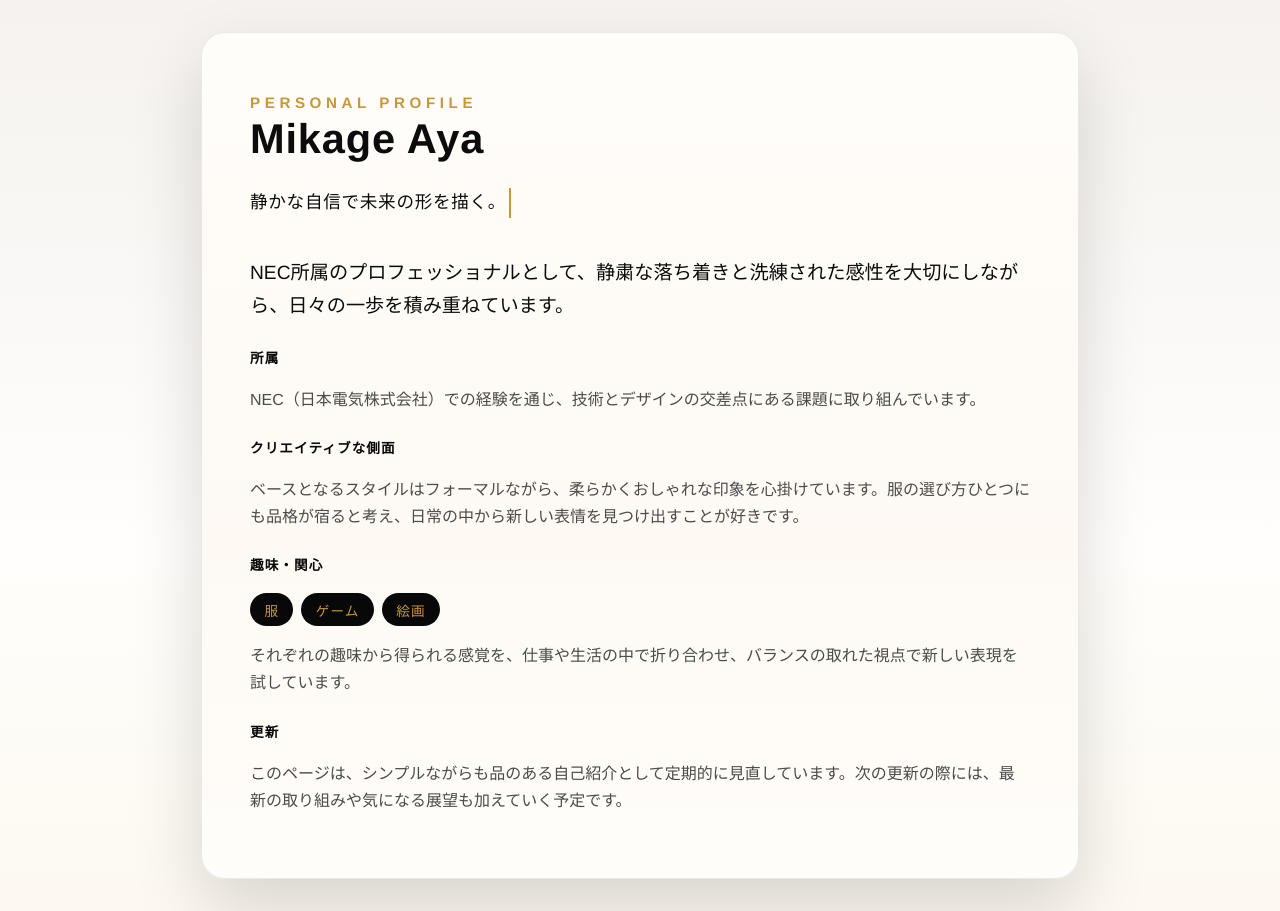
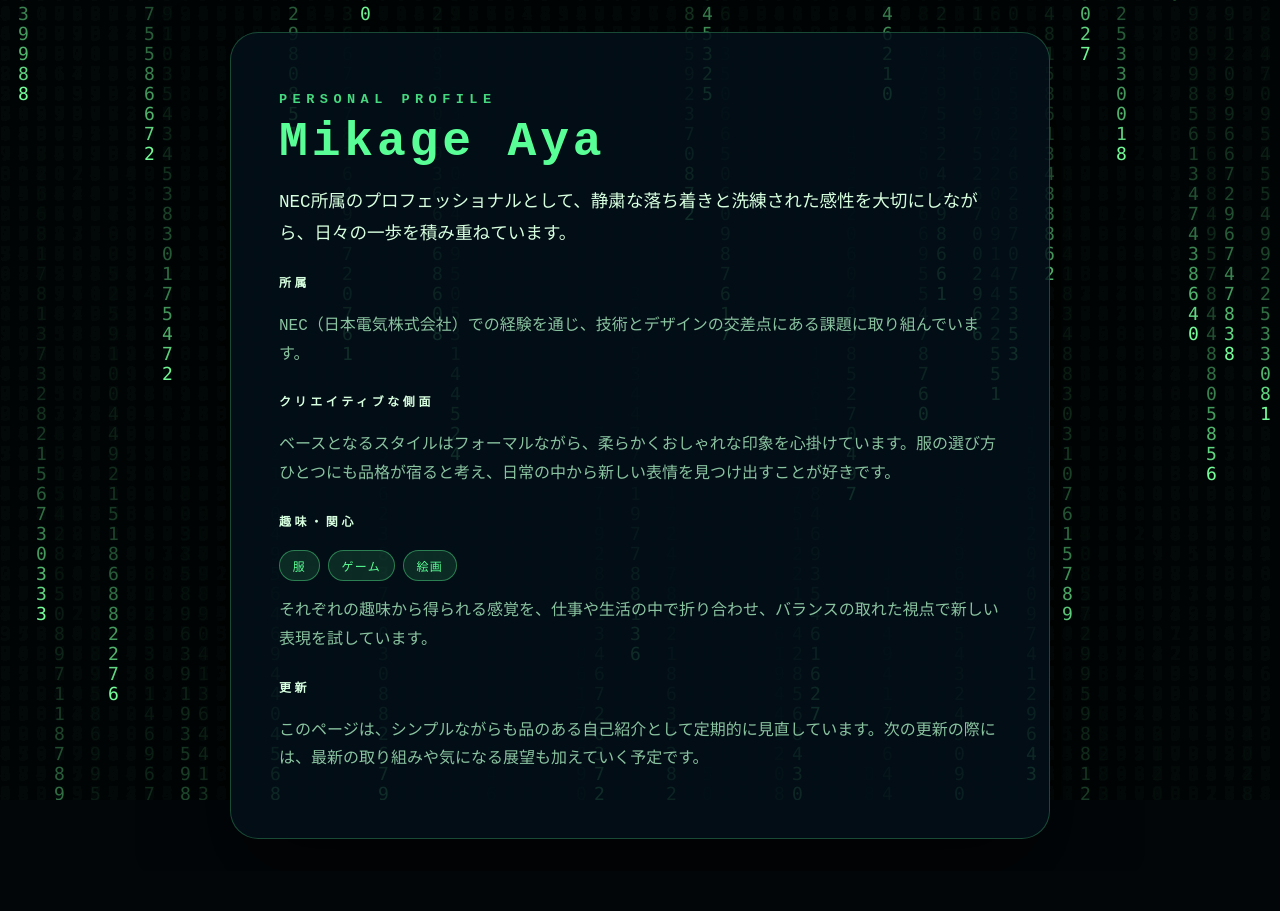
Before and after one commit to MiMikiiz/mikagewebsite, a plain HTML site: page index.html in a window 1280 px wide. After the commit the page ends 871 px from the top, so only its background shows below. Drawn offline with Linux system fonts and the light colour scheme.

Commit message:
アニメーション追加

```diff
--- a/index.html
+++ b/index.html
@@ -7,10 +7,10 @@
   <link rel="stylesheet" href="style.css">
 </head>
 <body>
+  <canvas id="matrix-canvas" aria-hidden="true"></canvas>
   <main>
     <h2>Personal Profile</h2>
     <h1>Mikage Aya</h1>
-    <p class="typing-text" data-phrases="技術と感性を結ぶ架け橋でいたい。|静かな自信で未来の形を描く。|細部を慈しみながら、日々の歩みを積み重ねる。"></p>
     <p class="lead">NEC所属のプロフェッショナルとして、静粛な落ち着きと洗練された感性を大切にしながら、日々の一歩を積み重ねています。</p>
 
     <div class="section">
@@ -40,49 +40,44 @@
   </main>
   <script>
     (function () {
-      const el = document.querySelector(".typing-text");
-      if (!el) return;
-      const phrases = (el.dataset.phrases || "")
-        .split("|")
-        .map((phrase) => phrase.trim())
-        .filter(Boolean);
-      if (!phrases.length) return;
+      const canvas = document.getElementById("matrix-canvas");
+      if (!canvas) return;
+      const ctx = canvas.getContext("2d");
+      const letters = "0123456789";
 
-      let phraseIndex = 0;
-      let charIndex = 0;
-      let isDeleting = false;
-      const typingSpeed = 90;
-      const pauseDelay = 1400;
+      let columns = [];
 
-      function tick() {
-        const phrase = phrases[phraseIndex % phrases.length];
-        const isComplete = charIndex === phrase.length;
-        const isEmpty = charIndex === 0;
-
-        if (isDeleting) {
-          charIndex = Math.max(0, charIndex - 1);
-        } else {
-          charIndex = Math.min(phrase.length, charIndex + 1);
-        }
-
-        el.textContent = phrase.slice(0, charIndex);
-
-        let delay = typingSpeed;
-        if (!isDeleting && isComplete) {
-          delay = pauseDelay;
-          isDeleting = true;
-        } else if (isDeleting && isEmpty) {
-          isDeleting = false;
-          phraseIndex++;
-          delay = typingSpeed;
-        } else if (isDeleting) {
-          delay = typingSpeed / 2;
-        }
-
-        setTimeout(tick, delay);
+      function resizeCanvas() {
+        canvas.width = window.innerWidth;
+        canvas.height = window.innerHeight;
+        const columnCount = Math.floor(canvas.width / 18);
+        columns = new Array(columnCount).fill(0);
       }
 
-      tick();
+      function draw() {
+        ctx.fillStyle = "rgba(0, 8, 8, 0.16)";
+        ctx.fillRect(0, 0, canvas.width, canvas.height);
+        ctx.fillStyle = "#75ff99";
+        ctx.font = "18px Monaco, 'Courier New', monospace";
+
+        columns.forEach((y, index) => {
+          const x = index * 18;
+          const text = letters.charAt(Math.floor(Math.random() * letters.length));
+          ctx.fillText(text, x, y);
+
+          if (y > canvas.height && Math.random() > 0.975) {
+            columns[index] = 0;
+          } else {
+            columns[index] = y + 20;
+          }
+        });
+
+        requestAnimationFrame(draw);
+      }
+
+      window.addEventListener("resize", resizeCanvas);
+      resizeCanvas();
+      draw();
     })();
   </script>
 </body>
--- a/style.css
+++ b/style.css
@@ -1,54 +1,67 @@
 :root {
-  color-scheme: light;
-  font-family: "Helvetica Neue", system-ui, -apple-system, BlinkMacSystemFont, "Segoe UI", sans-serif;
-  --page-bg: #ffffff;
-  --card-bg: #fffdfa;
-  --text-primary: #0c0c0c;
-  --text-muted: #4b4b4b;
-  --accent-gold: #c7983a;
-  --accent-black: #080808;
+  font-family: "IBM Plex Mono", "Courier New", Monaco, monospace;
+  --bg: #020609;
+  --card-bg: rgba(3, 15, 25, 0.88);
+  --text-primary: #d7ffdf;
+  --text-muted: #8ac3a0;
+  --accent-green: #59ff96;
+}
+
+* {
+  box-sizing: border-box;
 }
 
 body {
-  font-family: inherit;
   margin: 0;
   min-height: 100vh;
-  background: linear-gradient(180deg, #f5f2ef 0%, #fffefc 60%, #fdf9f1 100%);
+  background: var(--bg);
+  color: var(--text-primary);
   display: flex;
   align-items: center;
   justify-content: center;
   padding: 2rem;
+  position: relative;
+  overflow: hidden;
+}
+
+#matrix-canvas {
+  position: fixed;
+  inset: 0;
+  z-index: 0;
 }
 
 main {
+  position: relative;
+  z-index: 1;
   padding: 3rem;
-  border-radius: 1.5rem;
-  background: linear-gradient(180deg, var(--card-bg) 0%, #fef9f3 60%, var(--card-bg) 100%);
-  box-shadow: 0 30px 70px rgba(8, 8, 8, 0.15);
-  max-width: 780px;
+  width: min(820px, 100%);
+  margin: 0 auto;
+  border-radius: 1.75rem;
+  background: var(--card-bg);
+  box-shadow: 0 40px 80px rgba(0, 0, 0, 0.65);
   text-align: left;
-  border: 1px solid rgba(0, 0, 0, 0.08);
+  border: 1px solid rgba(89, 255, 150, 0.25);
 }
 
 h1 {
   margin-top: 0;
   margin-bottom: 0.5rem;
-  color: var(--text-primary);
-  font-size: 2.6rem;
-  letter-spacing: 0.02em;
+  font-size: clamp(2.4rem, 4vw, 3rem);
+  letter-spacing: 0.08em;
+  color: var(--accent-green);
 }
 
 h2 {
-  margin-bottom: 0.25rem;
-  color: var(--accent-gold);
-  font-size: 0.95rem;
-  letter-spacing: 0.3em;
+  margin-bottom: 0.5rem;
+  letter-spacing: 0.4em;
+  font-size: 0.85rem;
   text-transform: uppercase;
+  color: #46d87f;
 }
 
 p {
   color: var(--text-muted);
-  line-height: 1.7;
+  line-height: 1.8;
   margin-bottom: 1rem;
 }
 
@@ -58,57 +71,34 @@ p {
 
 .label {
   font-weight: 600;
-  color: var(--accent-black);
-  letter-spacing: 0.08em;
-  font-size: 0.85rem;
+  color: var(--text-primary);
+  letter-spacing: 0.3em;
+  font-size: 0.75rem;
   text-transform: uppercase;
 }
 
 .lead {
   margin-bottom: 1.5rem;
-  font-size: 1.2rem;
+  font-size: 1.1rem;
   color: var(--text-primary);
-}
-
-.typing-text {
-  font-size: 1.1rem;
-  font-weight: 500;
-  color: var(--text-primary);
-  letter-spacing: 0.04em;
-  display: inline-block;
-  min-height: 1.4em;
-  border-right: 2px solid var(--accent-gold);
-  padding-right: 0.2rem;
-  white-space: nowrap;
-  overflow: hidden;
-  animation: blink-cursor 1.2s steps(2) infinite;
-}
-
-@keyframes blink-cursor {
-  0%,
-  100% {
-    border-color: var(--accent-gold);
-  }
-  70% {
-    border-color: transparent;
-  }
 }
 
 .tag-list {
   list-style: none;
   padding: 0;
-  margin: 0.5rem 0 0;
+  margin: 0.75rem 0 0;
   display: flex;
   flex-wrap: wrap;
   gap: 0.5rem;
 }
 
 .tag {
-  padding: 0.4rem 0.9rem;
+  padding: 0.35rem 0.8rem;
   border-radius: 999px;
-  background: var(--accent-black);
-  color: var(--accent-gold);
-  font-size: 0.85rem;
+  background: rgba(89, 255, 150, 0.12);
+  color: var(--accent-green);
+  font-size: 0.75rem;
   text-transform: uppercase;
-  letter-spacing: 0.08em;
+  letter-spacing: 0.1em;
+  border: 1px solid rgba(89, 255, 150, 0.4);
 }
```
